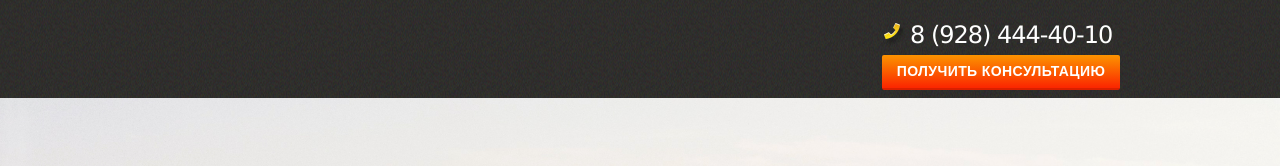
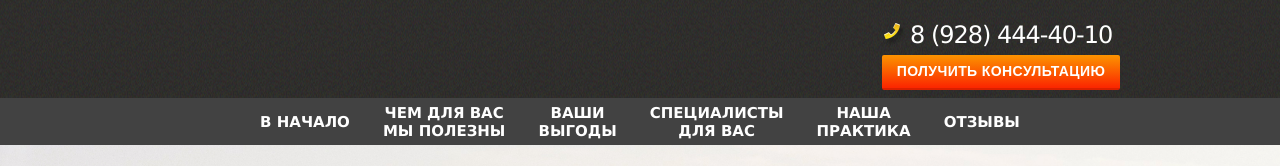
Before and after one commit to A111ex/victorial.biz, a PHP site: page /?utm_content=1 in a window 1280 px wide. Shown: the top 166 px of the page. Run offline with PHP 8.4, Linux system fonts and the light colour scheme; data that the repository does not hold is empty; some libraries are stand-ins or nearby versions.

Commit message:
2015/15/15

```diff
--- a/includes/count.txt
+++ b/includes/count.txt
@@ -1 +1 @@
-a:1:{s:5:"COUNT";i:14;}
+a:1:{s:5:"COUNT";i:15;}
--- a/index.php
+++ b/index.php
@@ -228,7 +228,7 @@ $COUNT = intval($arMassiv['COUNT']);
                         </div>
                     </div>
                 </div>
-<!--                 <nav class="main-menu">
+                 <nav class="main-menu">
                     <div class="wrapper">
                         <ul class="clearfix">
                             <li><a href="#slide-1"><span>В начало</span></a></li>
@@ -240,11 +240,11 @@ $COUNT = intval($arMassiv['COUNT']);
                                         для вас</span></a></li>
                             <li><a href="#slide-5"><span>наша<br/>
                                         практика</span></a></li>
-                            <!--<li><a href="#slide-6"><span>отзывы</span></a></li>
-                            <li><a href="#slide-7"><span>Как нас найти</span></a></li>
+                            <li><a href="#slide-6"><span>отзывы</span></a></li>
+<!--                            <li><a href="#slide-7"><span>Как нас найти</span></a></li>-->
                         </ul>
                     </div>
-                </nav> -->
+                </nav>
             </header>
             <div class="slide-1 landingItem" id="slide-1">
                 <div class="wrapper">
```
